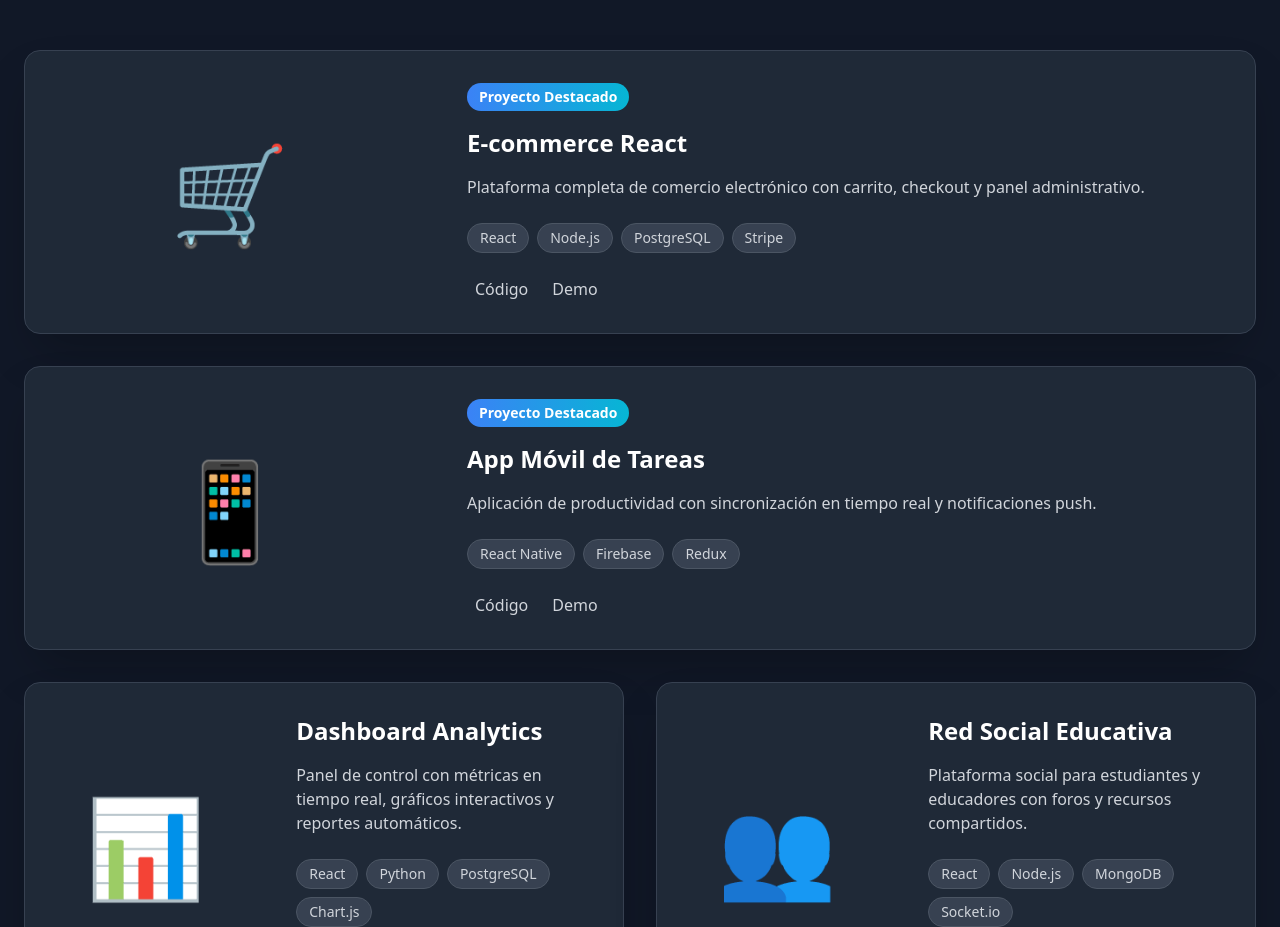
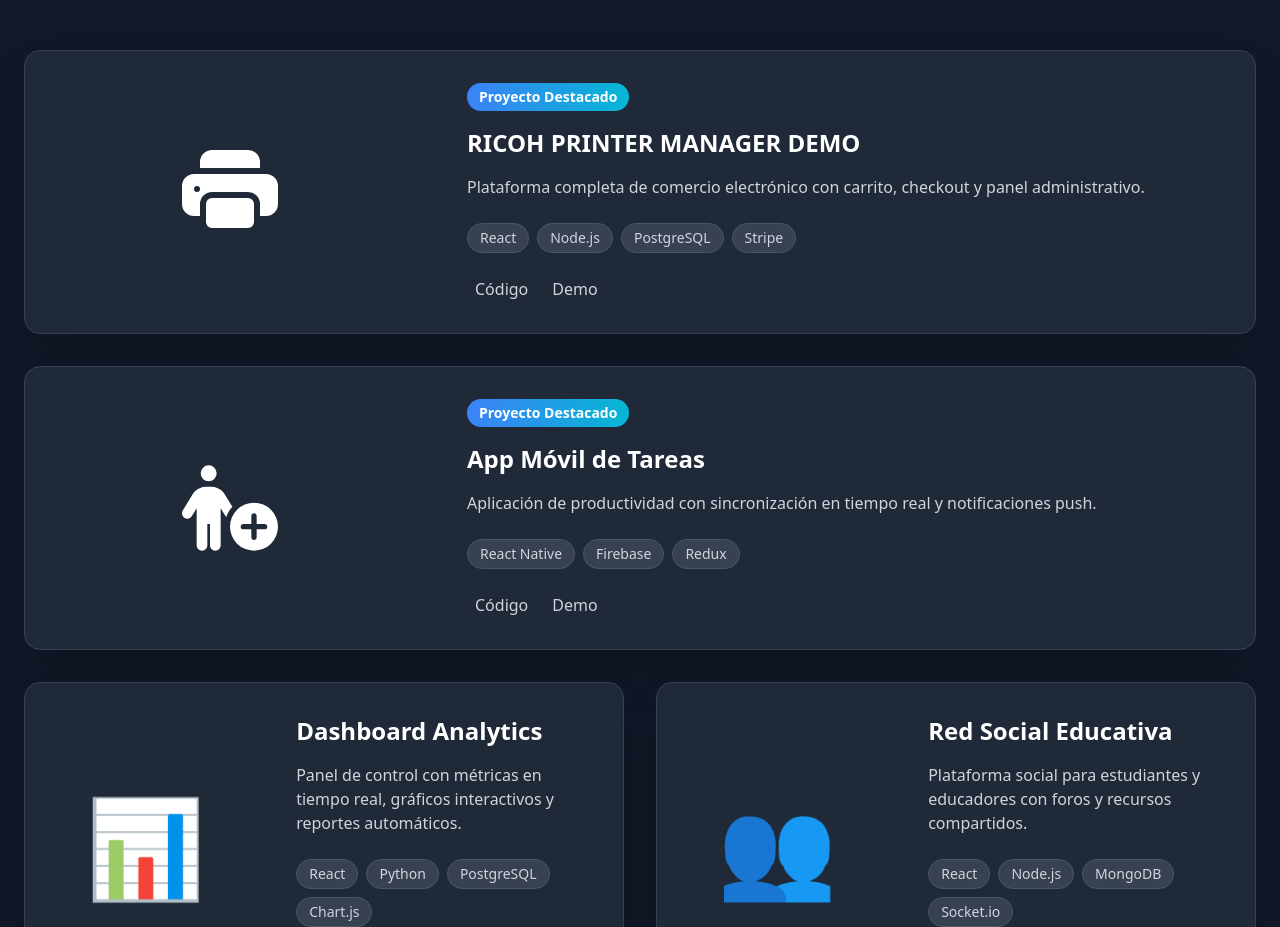
Before and after one commit to fede1817/Portafolio, a React (Create React App) app: page / in a window 1280 px wide. Shown: the part 5860-6787 px from the top of the page. Built offline with nearby package versions, Linux system fonts and the light colour scheme.

Commit message:
add proyectos

```diff
--- a/src/components/Projects.jsx
+++ b/src/components/Projects.jsx
@@ -1,23 +1,26 @@
 import React from 'react';
+import { BsFillPrinterFill } from "react-icons/bs";
+import { FaPersonCirclePlus } from "react-icons/fa6";
+
 
 const Projects = () => {
   const projects = [
     {
-      title: 'E-commerce React',
+      title: 'RICOH PRINTER MANAGER DEMO',
       description: 'Plataforma completa de comercio electrónico con carrito, checkout y panel administrativo.',
       technologies: ['React', 'Node.js', 'PostgreSQL', 'Stripe'],
-      image: '🛒',
-      github: '#',
-      demo: '#',
+      image: <BsFillPrinterFill />,
+      github: 'https://github.com/fede1817/RICOH-PRINTER-MANAGER-demo-',
+      demo: 'https://ricoh-printer-manager-demo.vercel.app/',
       featured: true
     },
     {
       title: 'App Móvil de Tareas',
       description: 'Aplicación de productividad con sincronización en tiempo real y notificaciones push.',
       technologies: ['React Native', 'Firebase', 'Redux'],
-      image: '📱',
-      github: '#',
-      demo: '#',
+      image: <FaPersonCirclePlus />,
+      github: 'https://github.com/fede1817/VALIDADOR-DE-CENSO',
+      demo: 'https://validador-de-censo.vercel.app/',
       featured: true
     },
     {
```
